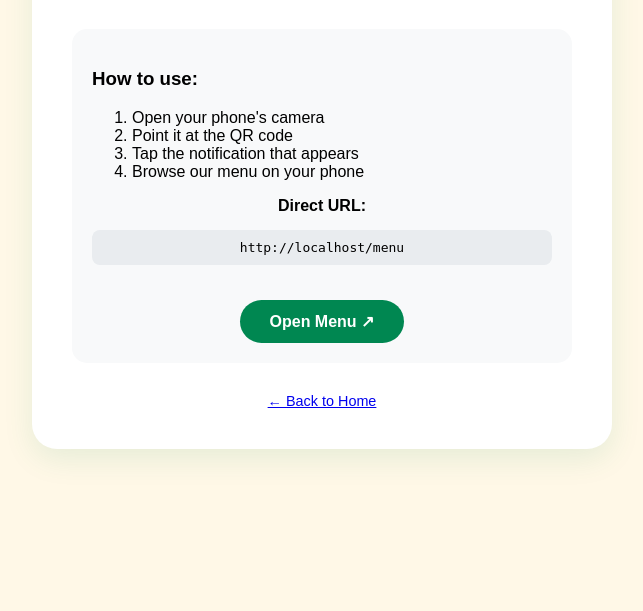
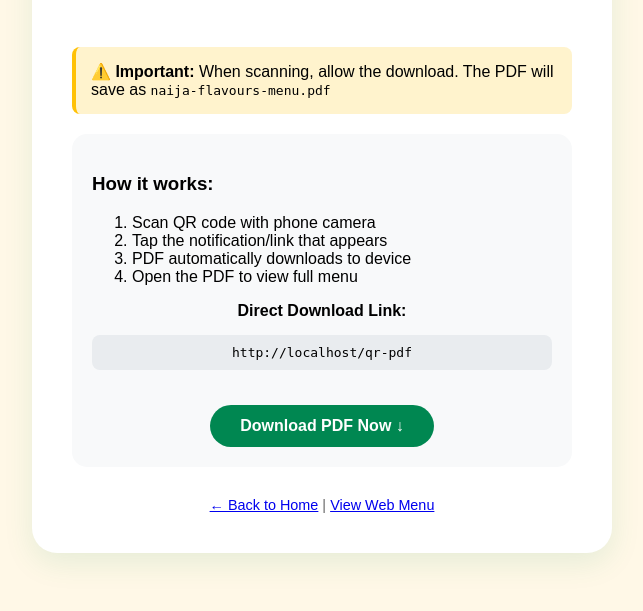
Before and after one commit to fachiny17/naija-flavours, a Flask app: page /qr in a window 1280 px wide. Shown: the part 527-1138 px from the top of the page, without its empty margins (318-961 px from the left). Before the commit the page ends 986 px from the top, so only its background shows below. Run offline with Flask 3, Linux system fonts and the light colour scheme.

Commit message:
made the food menu pdf to automatically download when the QR code is scanned

```diff
--- a/app.py
+++ b/app.py
@@ -291,7 +291,8 @@ def edit_item(id):
 # QR Code Generation
 @app.route('/qr-code')
 def generate_qr():
-    menu_url = request.host_url + 'menu'
+    # Direct PDF download URL
+    pdf_url = request.host_url + 'qr-pdf'
 
     # Create QR code
     qr = qrcode.QRCode(
@@ -300,7 +301,7 @@ def generate_qr():
         box_size=10,
         border=4,
     )
-    qr.add_data(menu_url)
+    qr.add_data(pdf_url)
     qr.make(fit=True)
 
     # Create image
@@ -318,6 +319,12 @@ def qr_page():
     # Page to display the QR code
     menu_url = request.host_url + 'menu'
     return render_template('qr_page.html', menu_url=menu_url)
+
+@app.route('/qr-pdf')
+def qr_pdf_download():
+    """Route that directly downloads PDF when accessed via QR code"""
+    flash('Thank you for scanning! Downloading menu...', 'success')
+    return download_menu_pdf()
 
 @app.route('/download-menu-pdf')
 def download_menu_pdf():
--- a/templates/qr_page.html
+++ b/templates/qr_page.html
@@ -3,7 +3,7 @@
 <head>
     <meta charset="UTF-8">
     <meta name="viewport" content="width=device-width, initial-scale=1.0">
-    <title>QR Code - Naija Flavors</title>
+    <title>QR Code - Naija Flavours</title>
     <style>
         body {
             font-family: 'DM Sans', sans-serif;
@@ -55,35 +55,48 @@
             margin-top: 20px;
             font-weight: bold;
         }
+        .note {
+            background: #FFF3CD;
+            border-left: 4px solid #FFC107;
+            padding: 15px;
+            margin-top: 20px;
+            border-radius: 8px;
+            text-align: left;
+        }
     </style>
 </head>
 <body>
     <div class="container">
         <h1>📱 Scan for Menu</h1>
-        <p>Scan this QR code with your phone to view our digital menu</p>
+        <p>Scan this QR code with your phone to <strong>automatically download</strong> our full menu PDF</p>
 
         <div class="qr-code">
             <img src="{{ url_for('generate_qr') }}" alt="QR Code" style="width: 300px;">
         </div>
 
+        <div class="note">
+            <strong>⚠️ Important:</strong> When scanning, allow the download. The PDF will save as <code>naija-flavours-menu.pdf</code>
+        </div>
+
         <div class="instructions">
-            <h3>How to use:</h3>
+            <h3>How it works:</h3>
             <ol>
-                <li>Open your phone's camera</li>
-                <li>Point it at the QR code</li>
-                <li>Tap the notification that appears</li>
-                <li>Browse our menu on your phone</li>
+                <li>Scan QR code with phone camera</li>
+                <li>Tap the notification/link that appears</li>
+                <li>PDF automatically downloads to device</li>
+                <li>Open the PDF to view full menu</li>
             </ol>
 
             <div style="text-align: center; margin-top: 15px;">
-                <strong>Direct URL:</strong>
-                <div class="url-box">{{ menu_url }}</div>
-                <a href="{{ menu_url }}" class="btn">Open Menu ↗</a>
+                <strong>Direct Download Link:</strong>
+                <div class="url-box">{{ request.host_url }}qr-pdf</div>
+                <a href="{{ url_for('qr_pdf_download') }}" class="btn">Download PDF Now ↓</a>
             </div>
         </div>
 
         <div style="margin-top: 30px; font-size: 0.9em; color: #666;">
-            <a href="{{ url_for('index') }}">← Back to Home</a>
+            <a href="{{ url_for('index') }}">← Back to Home</a> |
+            <a href="{{ url_for('menu') }}">View Web Menu</a>
         </div>
     </div>
 </body>
```
